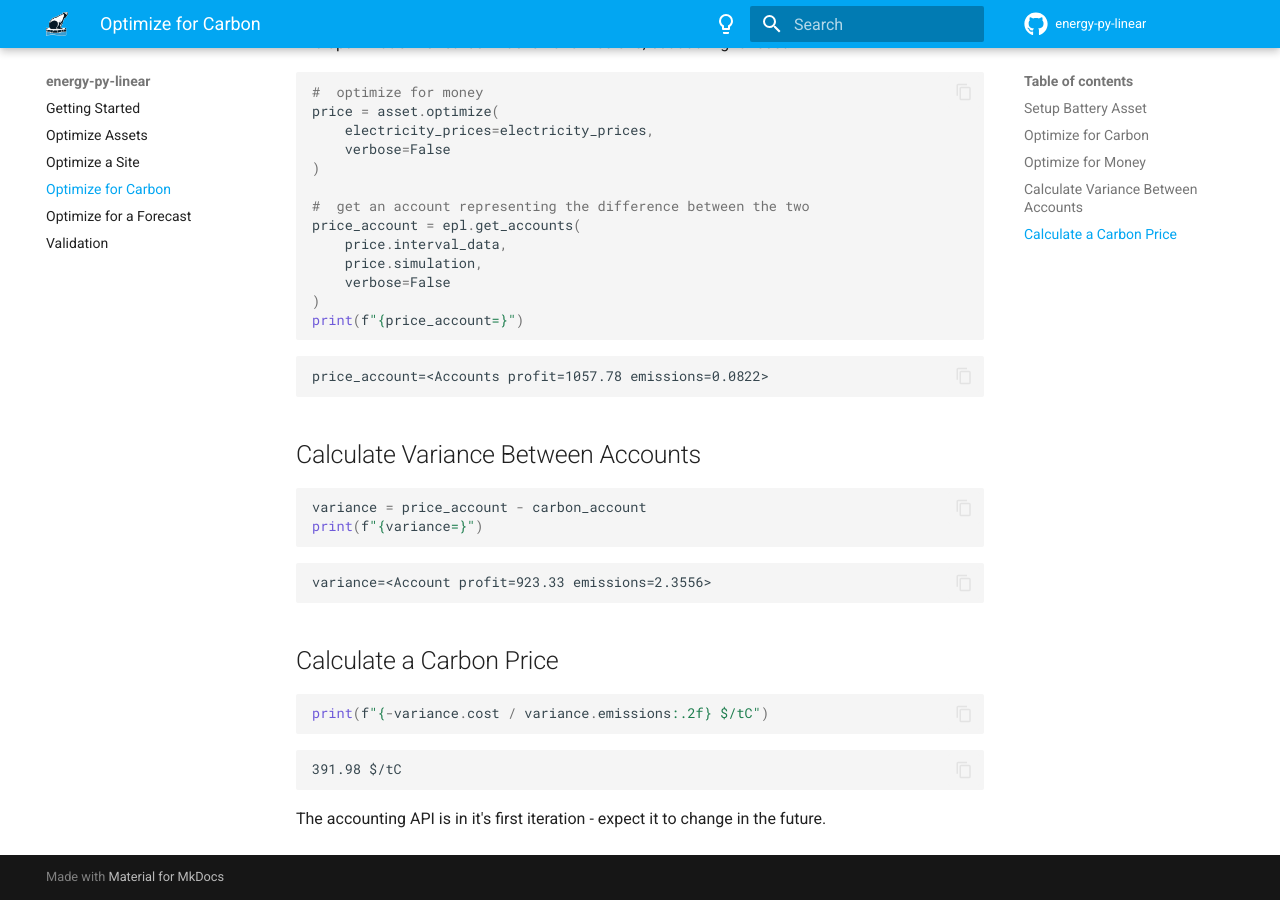
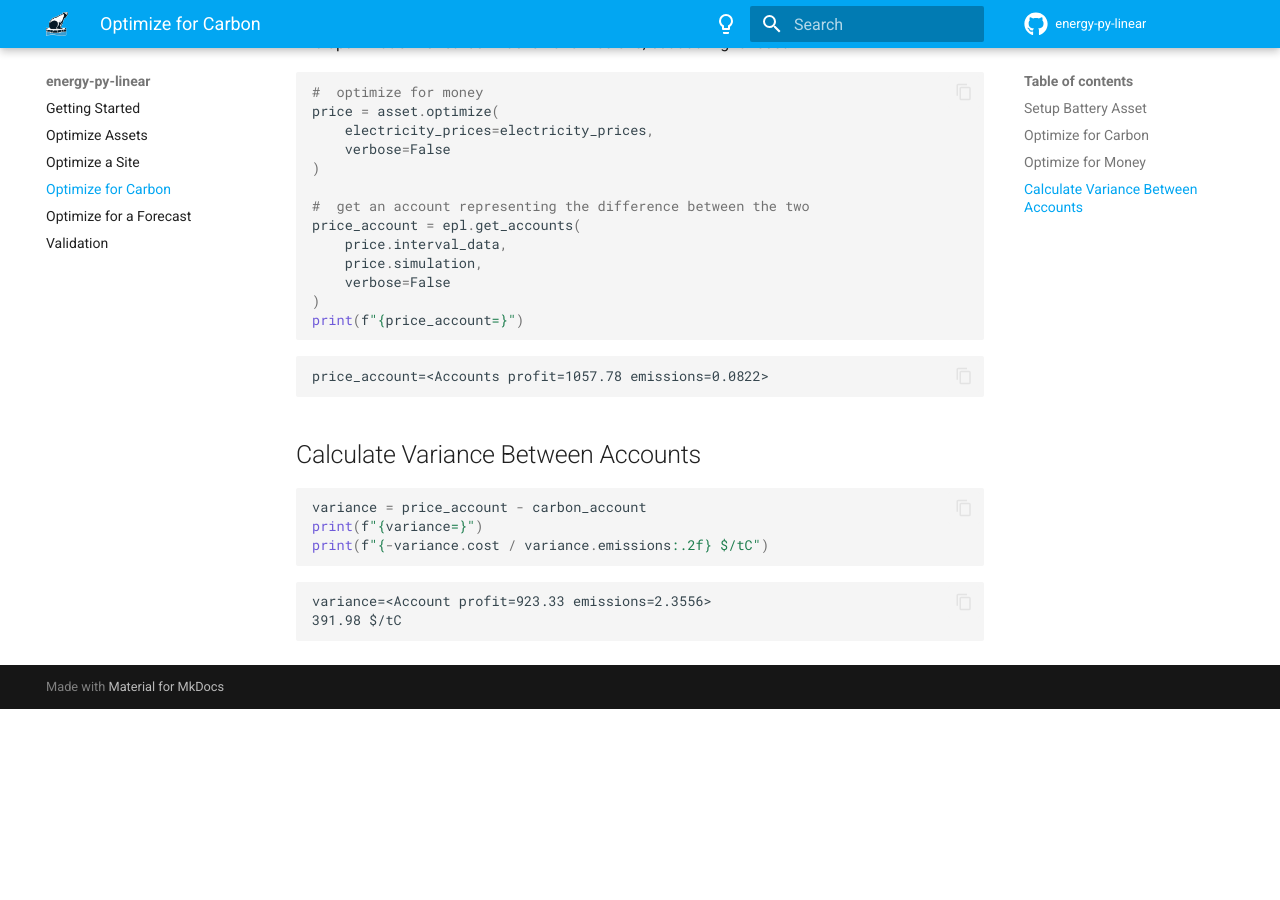
Before and after one commit to ADGEfficiency/energy-py-linear, an MkDocs documentation site: the page built from docs/docs/how-to/price-carbon.md, in a window 1280 px wide and 900 px high, scrolled down 1182 px. Built offline with MkDocs 1.6.1 and Material for MkDocs 9.7.7, drawn with Linux system fonts in a browser that asks for light colours; comment, search, counter and statistics services are not loaded; the version menu is left out; after the commit the page ends 1891 px from its top, so only the background shows below that.

````diff
--- a/docs/docs/how-to/price-carbon.md
+++ b/docs/docs/how-to/price-carbon.md
@@ -77,20 +77,10 @@ price_account=<Accounts profit=1057.78 emissions=0.0822>
 ```python
 variance = price_account - carbon_account
 print(f"{variance=}")
+print(f"{-variance.cost / variance.emissions:.2f} $/tC")
 ```
 
 ```
 variance=<Account profit=923.33 emissions=2.3556>
-```
-
-## Calculate a Carbon Price
-
-```python
-print(f"{-variance.cost / variance.emissions:.2f} $/tC")
-```
-
-```
 391.98 $/tC
 ```
-
-The accounting API is in it's first iteration - expect it to change in the future.
--- a/pyproject.toml
+++ b/pyproject.toml
@@ -34,6 +34,7 @@ nbmake = "^1.3.5"
 pytest-testmon = "^1.4.5"
 pytest-sugar = "^0.9.6"
 coverage-badge = "^1.1.0"
+pytest-xdist = "^3.3.1"
 
 [tool.poetry.group.develop.dependencies]
 ipython = "^8.7.0"
````
Also changed, not shown: docs/docs/how-to/dispatch-forecast.md (+1 -0 lines), 2 other files.
